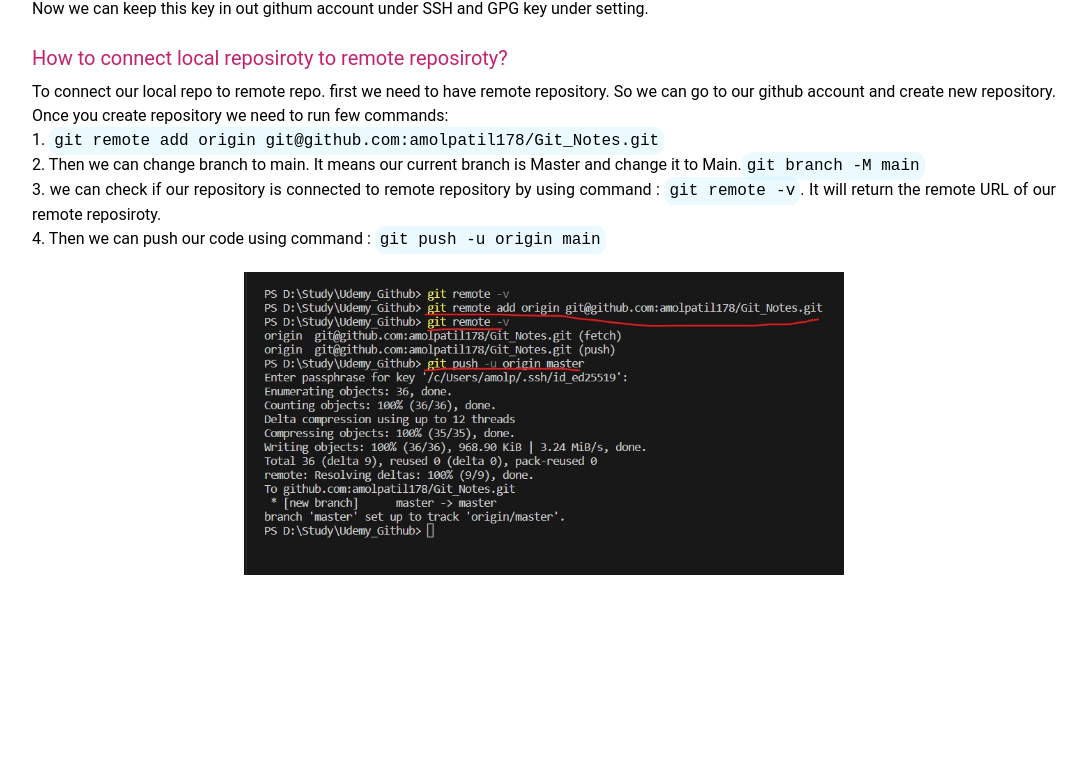
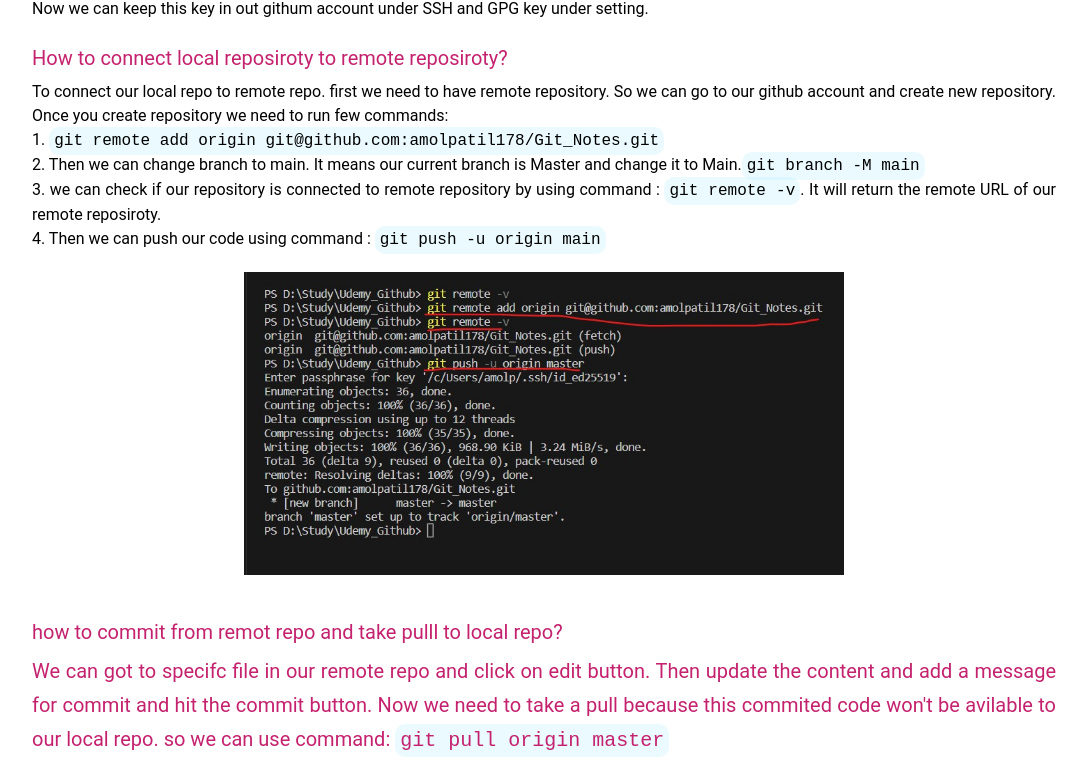
Before and after one commit to amolpatil178/Git_Notes, a plain HTML site: page index.html in a window 1280 px wide. Shown: the part 6431-7209 px from the top of the page, without its empty margins (96-1183 px from the left). Before the commit the page ends 7046 px from the top, so only its background shows below. Drawn offline with Linux system fonts and the light colour scheme; a web font is replaced by a local one.

Commit message:
commit from github and new notes for git pull

```diff
--- a/index.html
+++ b/index.html
@@ -125,6 +125,8 @@
                 <img alt="SSH key generation" src="images/ssh-keygen.jpg"/> We can check the detail of ssh file created using : <code>cat ~/.ssh/id_ed25519.pub</code><img aly="SSH key" src="images/ssh-key.jpg"/>Now we can keep this key in out githum account under SSH and GPG key under setting.</p>
                 <p class="question">How to connect local reposiroty to remote reposiroty?</p>
                 <p class="answer">To connect our local repo to remote repo. first we need to have remote repository. So we can go to our github account and create new repository. Once you create repository we need to run few commands: <br/>1. <code>git remote add origin git@github.com:amolpatil178/Git_Notes.git</code> <br/>2. Then we can change branch to main. It means our current branch is Master and change it to Main.<code>git branch -M main</code> <br/>3. we can check if our repository is connected to remote repository by using command : <code>git remote -v</code>. It will return the remote URL of our remote reposiroty.<br/>4. Then we can push our code using command : <code>git push -u origin main</code><img alt="create reposiroty" src="images/git-push.jpg"/></p>
+                <p class="question">how to commit from remot repo and take pulll to local repo?</p>
+                <p class="question">We can got to specifc file in our remote repo and click on edit button. Then update the content and add a message for commit and hit the commit button. Now we need to take a pull because this commited code won't be avilable to our local repo. so we can use command: <code>git pull origin master</code></p>
             </section>
         </main>
     </body>
```
